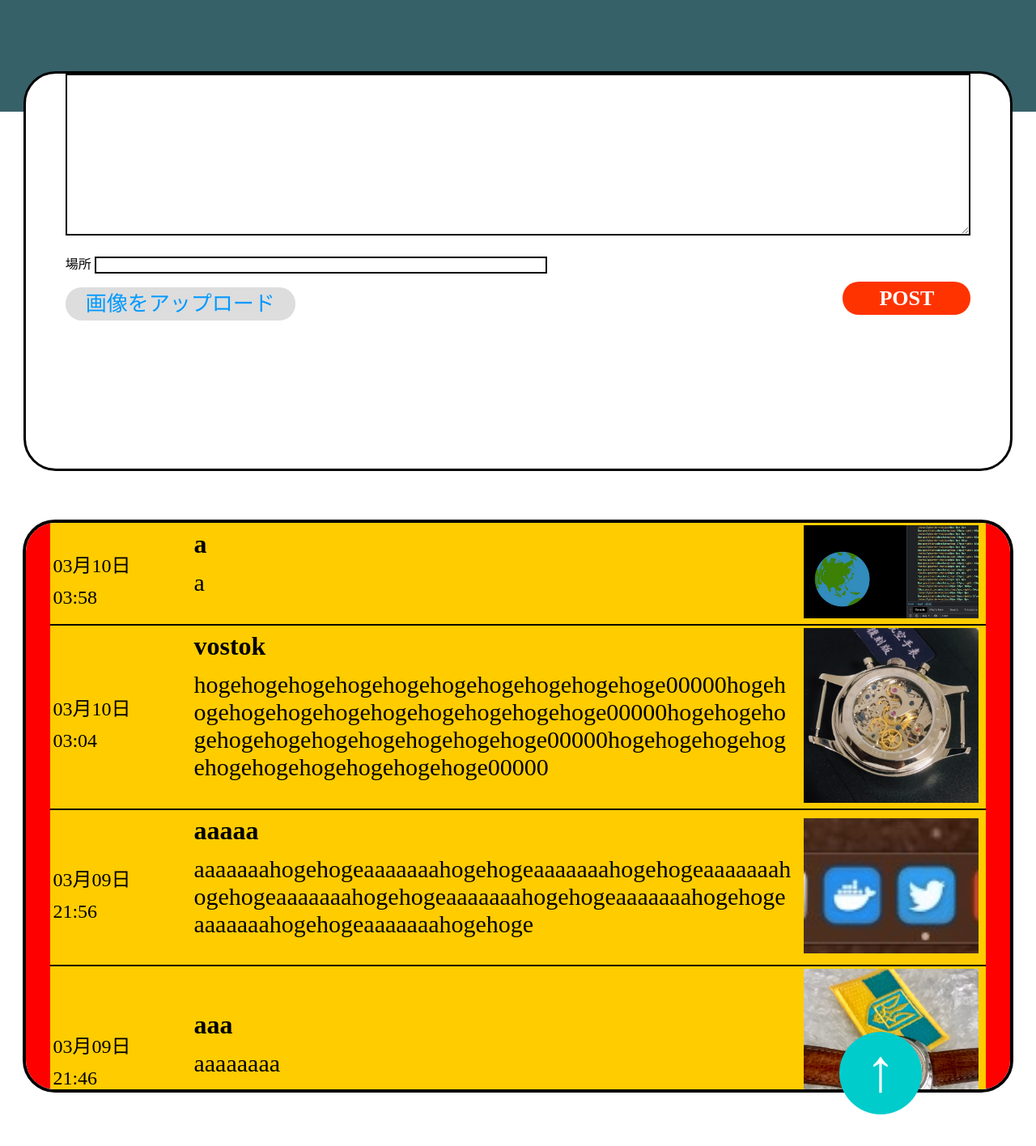
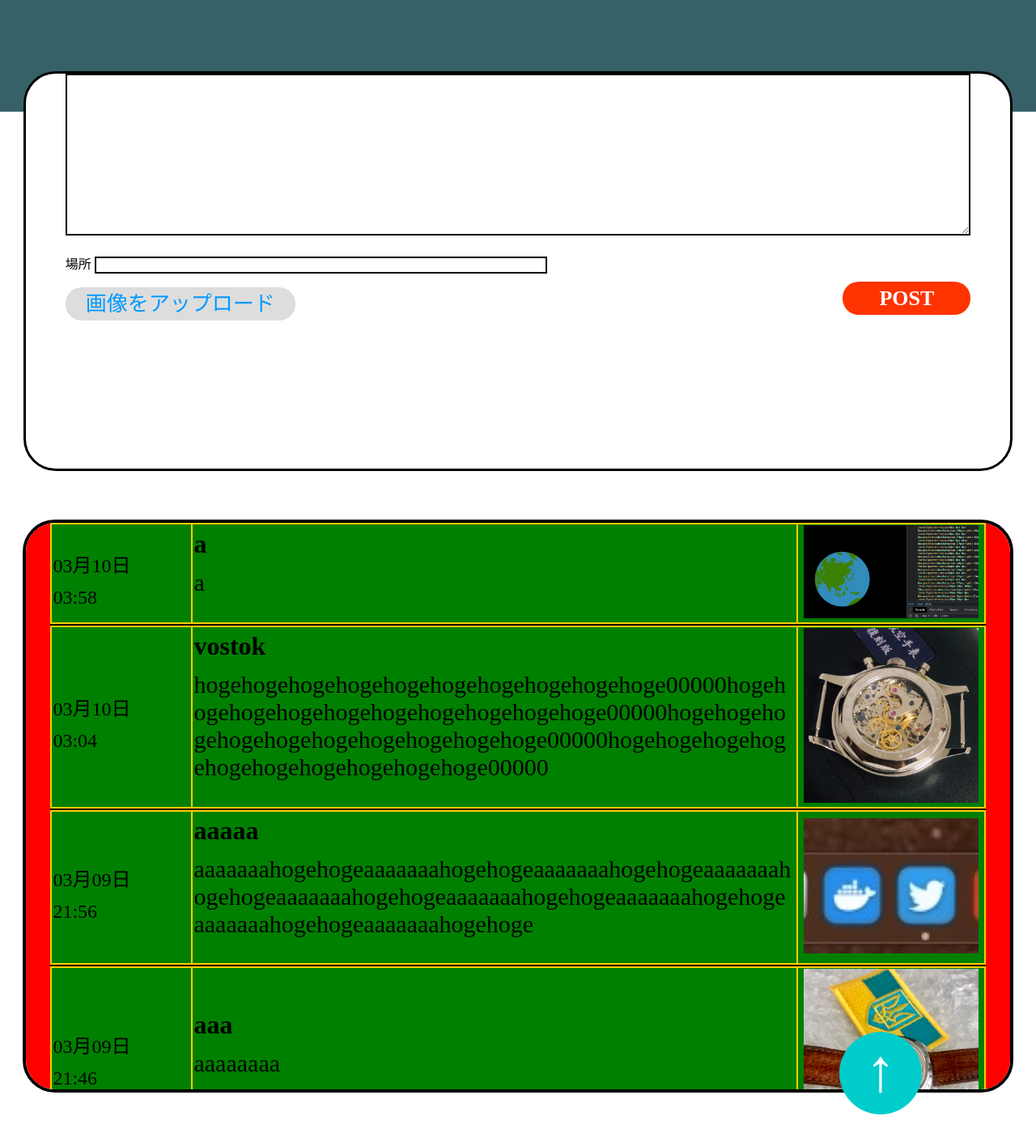
Before and after one commit to Hacker-Davidson/BBS, a PHP site: page / in a window 1280 px wide. Shown: the top 1416 px of the page at 81% size. Run offline with PHP 8.4, Linux system fonts and the light colour scheme; some libraries are stand-ins or nearby versions.

Commit message:
Fix:fixed CSS Error

```diff
--- a/index.php
+++ b/index.php
@@ -116,7 +116,7 @@ input, textarea{border:2px solid #000;box-sizing:border-box;}
 .time{font-size:20px;background:#ffcc00;}
 .lineHeight{line-height:0.5px;}
 #postsTable{border-bottom:solid 2px #000;width:100%;background:#ffcc00;}
-    td{flex-wrap:wrap;background}
+    td{flex-wrap:wrap;background:green;}
     .box0{width:95%; position:relative; right:0; left:0; margin:auto;/*background:skyblue;*/}
     .td0{width:15%; font-size:24px;} /*time*/
     .td1{width:65%;} /*msg*/ .msg{font-size:30px;}
```
